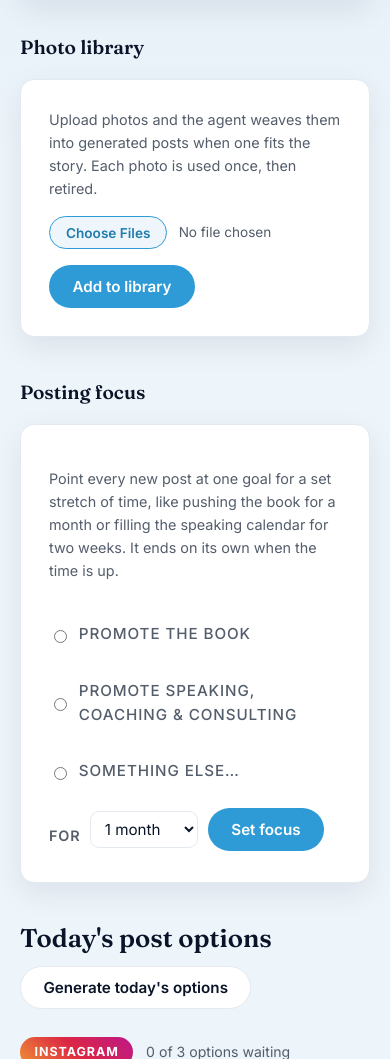
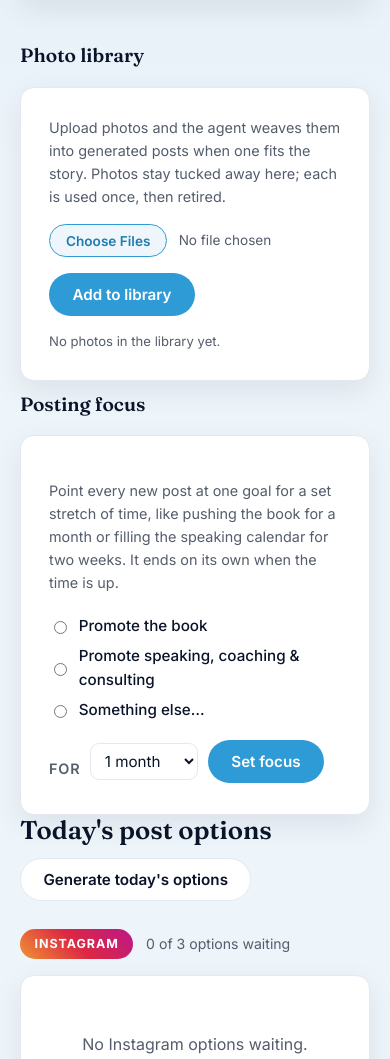
Before and after one commit to RJ-Automations1/ike-ig-agent, a Flask app: page / in a window 390 px wide; the page is wider, and only the part inside the window is pictured. Shown: the part 189-1248 px from the top of that part. Run offline with Flask 3, Linux system fonts and the light colour scheme; the visitor is signed in with stand-in values (Sample User, id 1); data that the repository does not hold is empty.

Commit message:
Dashboard polish: hide photo tiles, focus+library side by side, topbar generate button
Photos are no longer displayed (upload + counts only; the library keeps working behind the scenes). Photo library and Posting focus now sit in a two-column grid that stacks on small screens. A Generate all posts button lives in the topbar and reports when the day's batch is already full. Fonts verified identical to drikeadvisory.com (Inter + Fraunces, same stacks and Google Fonts URL).

Co-Authored-By: Claude Fable 5 <noreply@anthropic.com>

```diff
--- a/app.py
+++ b/app.py
@@ -12,6 +12,7 @@ from flask import (
     Flask, abort, flash, jsonify, redirect, render_template, request,
     session as web_session, url_for,
 )
+from sqlalchemy import func
 
 import analytics
 import config
@@ -441,6 +442,8 @@ def generate_batch():
         flash(f"Generated {len(created)} new option{'s' if len(created) != 1 else ''}.", "ok")
     if errors:
         flash(f"Generation failed: {errors[0]}", "error")
+    if not created and not errors:
+        flash("All of today's options are already waiting below.", "ok")
     return redirect(url_for("dashboard"))
 
 
@@ -455,9 +458,11 @@ def dashboard():
     lessons = (
         session.query(Lesson).order_by(Lesson.created_at.desc()).limit(20).all()
     )
-    photos = (
-        session.query(Photo).order_by(Photo.created_at.desc()).limit(60).all()
-    )
+    # photos are hidden by design — the dashboard only shows how many there are
+    counts = dict(session.query(Photo.status, func.count()).group_by(Photo.status).all())
+    photo_counts = {status: counts.get(status, 0)
+                    for status in ("available", "reserved", "used")}
+    photo_counts["total"] = sum(photo_counts.values())
     campaign = _current_campaign()
     return render_template(
         "dashboard.html",
@@ -467,7 +472,7 @@ def dashboard():
         },
         pending_total=len(pending),
         lessons=lessons,
-        photos=photos,
+        photo_counts=photo_counts,
         platform_labels=PLATFORM_LABELS,
         categories=CATEGORIES,
         daily_count=len(CATEGORIES),
--- a/static/brand.css
+++ b/static/brand.css
@@ -602,6 +602,11 @@ textarea.hashtags-box { min-height: 0; }
   font-size: .95rem;
   font-weight: 500;
   cursor: pointer;
+  /* undo the global uppercase label treatment — these are choices, not field labels */
+  text-transform: none;
+  letter-spacing: normal;
+  color: var(--color-ink);
+  margin: 0;
 }
 
 .campaign-choice input { accent-color: var(--color-blue); }
@@ -619,3 +624,28 @@ textarea.hashtags-box { min-height: 0; }
   background: var(--color-white);
   color: var(--color-ink);
 }
+
+/* ---- photo library + posting focus, side by side ---- */
+
+.duo-grid {
+  display: grid;
+  grid-template-columns: 1fr 1fr;
+  gap: 0 1.5rem;
+  align-items: start;
+}
+
+@media (max-width: 880px) {
+  .duo-grid { grid-template-columns: 1fr; }
+}
+
+.photo-counts { margin: .9rem 0 0; font-size: .82rem; }
+
+/* ---- generate-all button in the topbar ---- */
+
+.topbar-generate { margin: 0; }
+
+.topbar-generate .btn {
+  padding: .45rem .95rem;
+  font-size: .85rem;
+  white-space: nowrap;
+}
--- a/templates/_topbar.html
+++ b/templates/_topbar.html
@@ -9,6 +9,12 @@
   </nav>
   <div class="topbar-right">
     {% if today %}<span class="meta today">{{ today }}</span>{% endif %}
+    <form method="post" action="{{ url_for('generate_batch') }}" class="topbar-generate">
+      <button class="btn btn-primary"
+              onclick="this.disabled=true;this.textContent='Generating…';this.form.submit();">
+        Generate all posts
+      </button>
+    </form>
     <a class="btn btn-ghost" href="{{ url_for('logout') }}">Log out</a>
   </div>
 </header>
--- a/templates/dashboard.html
+++ b/templates/dashboard.html
@@ -20,6 +20,8 @@
       {% endfor %}
     {% endwith %}
 
+    <div class="duo-grid">
+    <div>
     <h2 class="history-head">Photo library</h2>
     <div class="card">
       <div class="card-body">
@@ -27,7 +29,8 @@
               enctype="multipart/form-data" class="upload-form">
           <div class="upload-intro">
             <p class="meta">Upload photos and the agent weaves them into generated posts
-              when one fits the story. Each photo is used once, then retired.</p>
+              when one fits the story. Photos stay tucked away here; each is used
+              once, then retired.</p>
           </div>
           <input type="file" name="photos" accept="image/jpeg,image/png,image/webp" multiple required>
           <button class="btn btn-primary"
@@ -35,28 +38,20 @@
             Add to library
           </button>
         </form>
-
-        {% if photos %}
-        <div class="photo-grid">
-          {% for photo in photos %}
-          <div class="photo-tile" title="{{ photo.description }}">
-            <img src="{{ url_for('static', filename='media/' ~ photo.filename) }}" alt="{{ photo.description }}">
-            <span class="photo-badge {{ photo.status }}">
-              {{ {'available': 'Ready', 'reserved': 'In a draft', 'used': 'Used'}[photo.status] }}
-            </span>
-            {% if photo.status == 'available' %}
-            <form method="post" action="{{ url_for('delete_photo', photo_id=photo.id) }}">
-              <button class="photo-x" title="Remove from library"
-                      onclick="return confirm('Remove this photo from the library?');">✕</button>
-            </form>
-            {% endif %}
-          </div>
-          {% endfor %}
-        </div>
-        {% endif %}
+        <p class="meta photo-counts">
+          {% if photo_counts.total %}
+          In the library: {{ photo_counts.available }} ready
+          · {{ photo_counts.reserved }} in drafts
+          · {{ photo_counts.used }} used
+          {% else %}
+          No photos in the library yet.
+          {% endif %}
+        </p>
       </div>
     </div>
+    </div>
 
+    <div>
     <h2 class="history-head">Posting focus</h2>
     <div class="card">
       <div class="card-body">
@@ -120,6 +115,8 @@
         </form>
         {% endif %}
       </div>
+    </div>
+    </div>
     </div>
 
     <div class="section-head">
```
